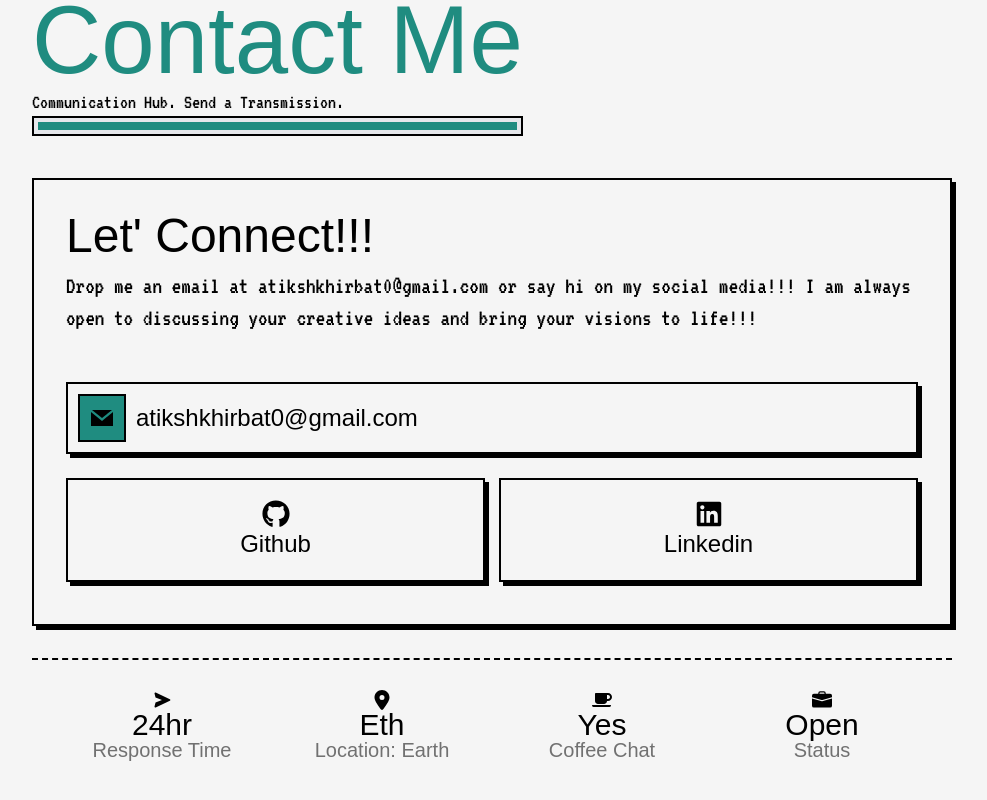
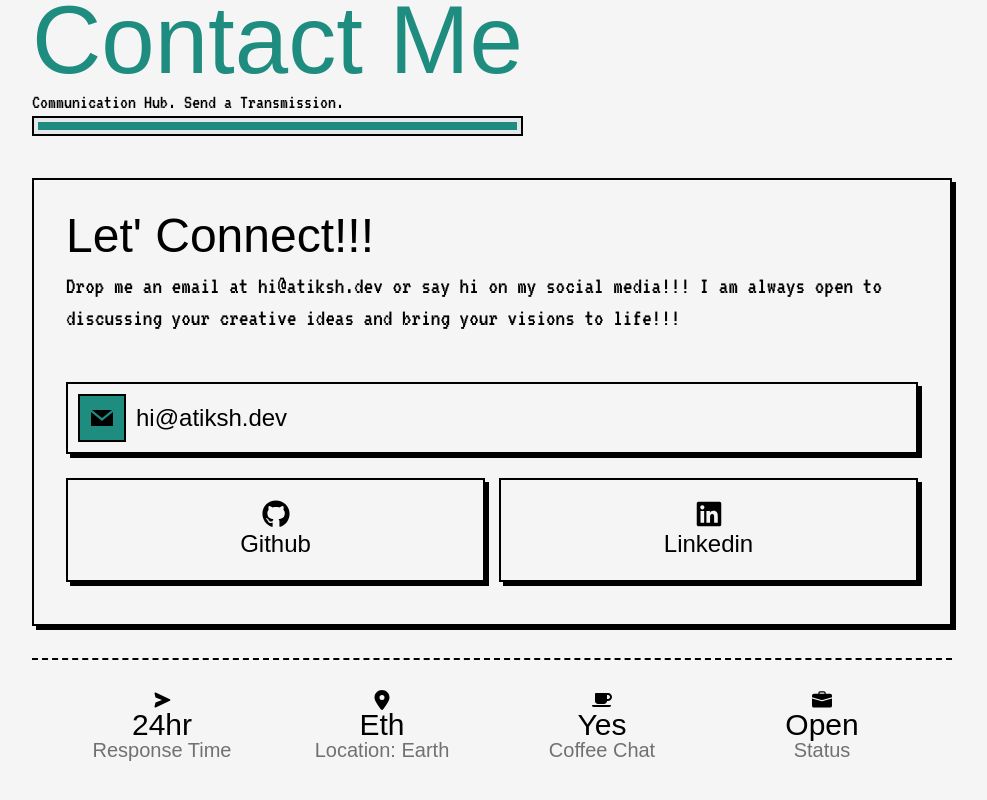
Before and after one commit to AtikshKhirbat/portfolio, a Next.js app: page / in a window 1280 px wide. Shown: the part 3084-3884 px from the top of the page, without its empty margins (148-1135 px from the left). Built offline with nearby package versions, Linux system fonts and the light colour scheme; a web font is replaced by a local one.

Commit message:
Updated Email
Changed Email Address in Contact Me Section

```diff
--- a/components/sections/contactme.tsx
+++ b/components/sections/contactme.tsx
@@ -38,9 +38,9 @@ function MailSection() {
       <div className="gap-2.5 w-full h-fit flex flex-col">
         <p className="text-5xl">Let&apos; Connect!!!</p>
         <p className="font-vt text-2xl">
-          Drop me an email at atikshkhirbat0@gmail.com or say hi on my social
-          media!!! I am always open to discussing your creative ideas and bring
-          your visions to life!!!
+          Drop me an email at hi@atiksh.dev or say hi on my social media!!! I am
+          always open to discussing your creative ideas and bring your visions
+          to life!!!
         </p>
       </div>
       <div className="gap-3.5 flex flex-col w-full h-fit">
@@ -48,7 +48,7 @@ function MailSection() {
           <div className="border-2 border-border bg-primary p-2.5">
             <GrMail className="size-6 text-text" />
           </div>
-          <p className="text-2xl">atikshkhirbat0@gmail.com</p>
+          <p className="text-2xl">hi@atiksh.dev</p>
         </div>
         <div className="w-full h-fit flex flex-col md:flex-row py-2.5 gap-3.5">
           <SocialButton href="https://github.com/AtikshKhirbat" target="_blank">
--- a/components/sections/herosection.tsx
+++ b/components/sections/herosection.tsx
@@ -4,6 +4,7 @@ import { GrMail } from "react-icons/gr";
 import Button from "../ui/Button";
 import Image from "next/image";
 import Loader from "../ui/loader";
+
 export default function HeroSection() {
   return (
     <section
--- a/package.json
+++ b/package.json
@@ -16,6 +16,7 @@
     "motion": "^12.23.26",
     "next": "16.1.0",
     "next-themes": "^0.4.6",
+    "pixelarticons": "^1.8.0",
     "react": "19.2.3",
     "react-dom": "19.2.3",
     "react-icons": "^5.5.0"
```
Also changed, not shown: 1 other file (tests, documents, lock files or other folders).
